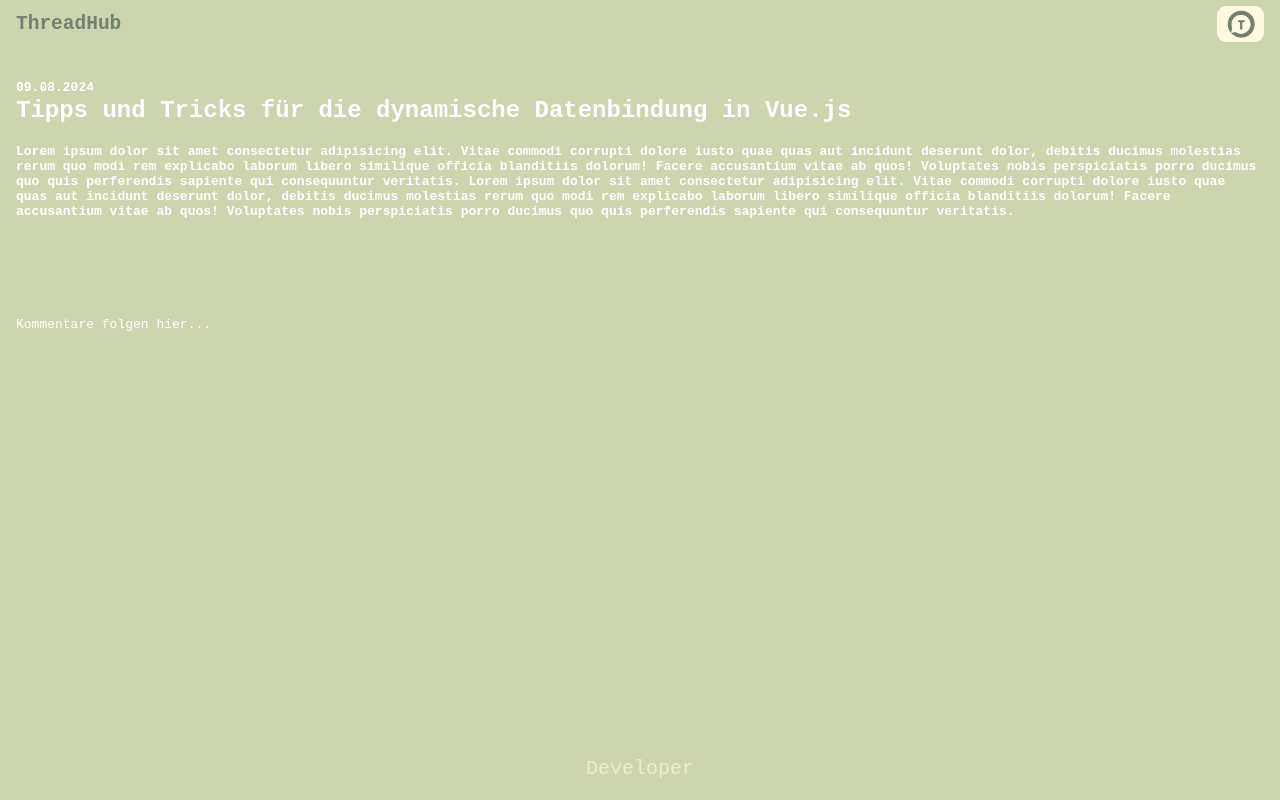
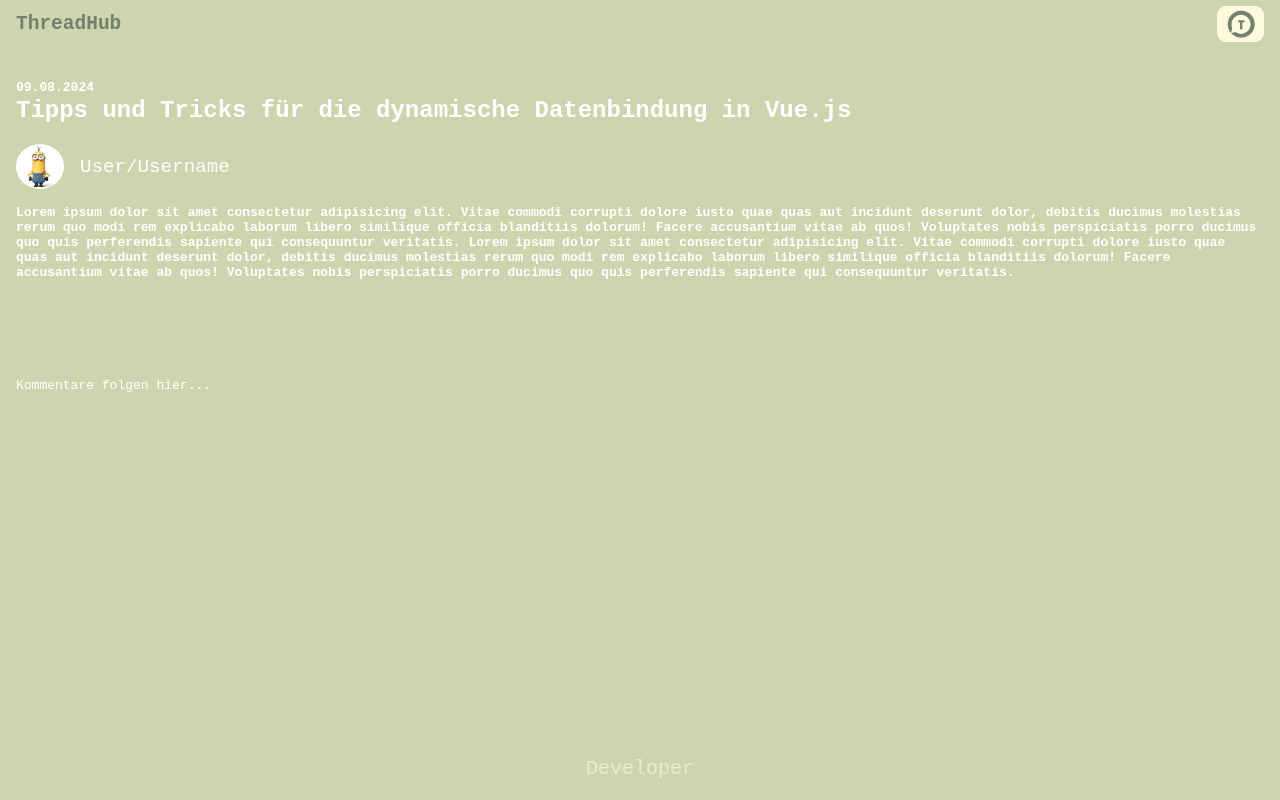
Before and after one commit to coding-bootcamps-eu/final-project-2024-05-threadhub, a Vue app: page /post in a window 1280 px wide. Built offline with nearby package versions, Linux system fonts and the light colour scheme.

Commit message:
first version of the component  PostPictureName

```diff
--- /dev/null
+++ b/src/components/PostPictureName.vue
@@ -0,0 +1,22 @@
+<template>
+  <div id="pic-name-container">
+    <img src="@/assets/images/minion.png" alt="Poriflbild" />
+    <div>User/Username</div>
+  </div>
+</template>
+
+<style scoped>
+#pic-name-container {
+  display: flex;
+  align-items: center;
+  gap: 1rem;
+  color: var(--font-color);
+  font-size: 1.2rem;
+  padding: 0 0 1rem 1rem;
+}
+
+img {
+  width: 3rem;
+  border-radius: 50%;
+}
+</style>
--- a/src/views/PostView.vue
+++ b/src/views/PostView.vue
@@ -3,6 +3,7 @@
     <header><HomeViewHeader /></header>
     <main>
       <TitlePostView />
+      <PostPictureName />
       <PostViewPostContent />
       <CommentSectionPostView />
     </main>
@@ -14,12 +15,14 @@ import HomeViewHeader from '@/components/HomeViewHeader.vue';
 import TitlePostView from '@/components/TitlePostView.vue';
 import PostViewPostContent from '@/components/PostViewPostContent.vue';
 import CommentSectionPostView from '@/components/CommentSectionPostView.vue';
+import PostPictureName from '@/components/PostPictureName.vue';
 export default {
   components: {
     HomeViewHeader,
     TitlePostView,
     PostViewPostContent,
     CommentSectionPostView,
+    PostPictureName,
   },
 };
 </script>
```
